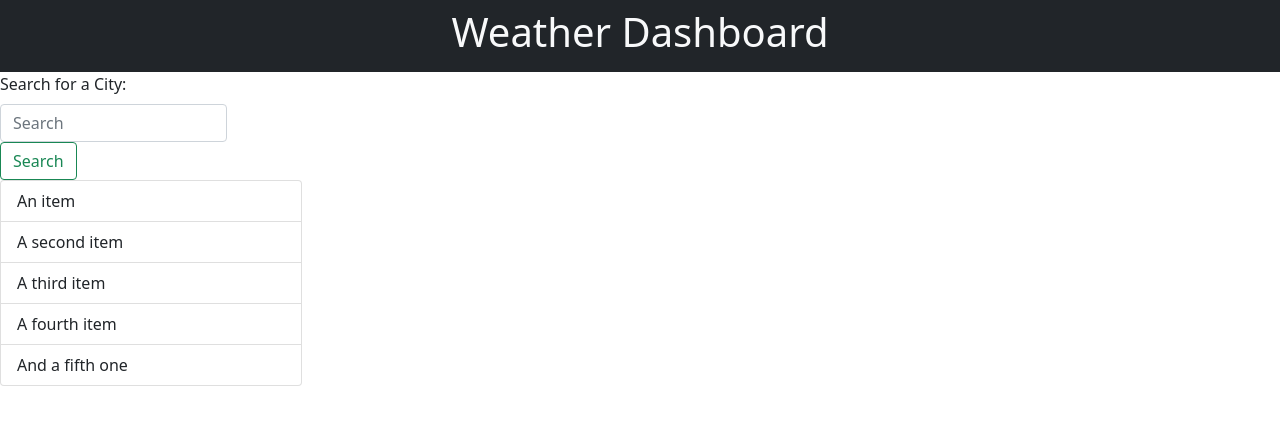
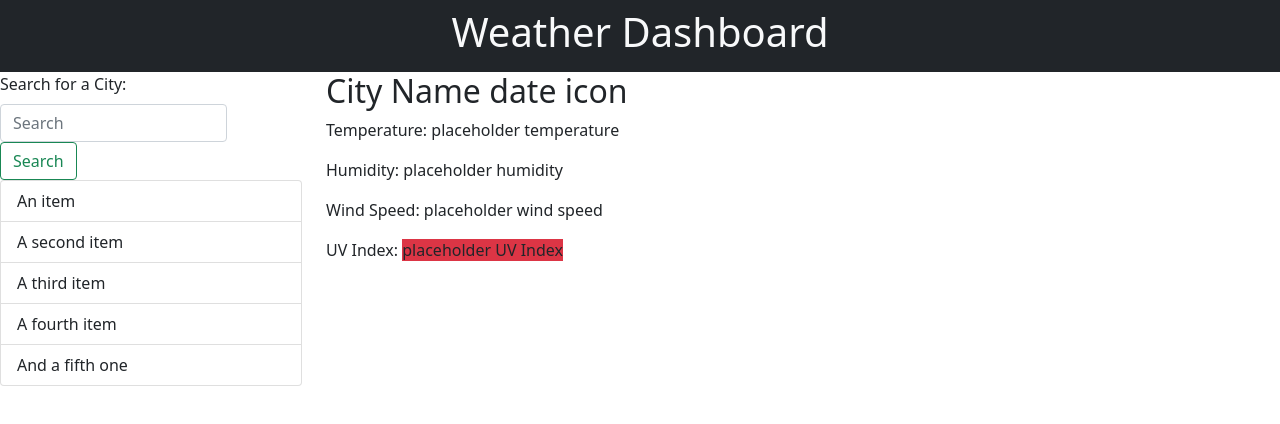
Before and after one commit to ivnkris/weather-dashboard, a plain HTML site: page index.html in a window 1280 px wide. Drawn offline with nearby package versions, Linux system fonts and the light colour scheme.

Commit message:
added boilerplate city weather template

```diff
--- a/index.html
+++ b/index.html
@@ -49,7 +49,13 @@
           </ul>
         </aside>
         <div class="col-9">
-          <section></section>
+          <section>
+            <h2>City Name <span>date </span><span>icon</span></h2>
+            <p>Temperature: <span>placeholder temperature</span></p>
+            <p>Humidity: <span>placeholder humidity</span></p>
+            <p>Wind Speed: <span>placeholder wind speed</span></p>
+            <p>UV Index: <span class="bg-danger">placeholder UV Index</span></p>
+          </section>
           <section></section>
         </div>
       </div>
```
